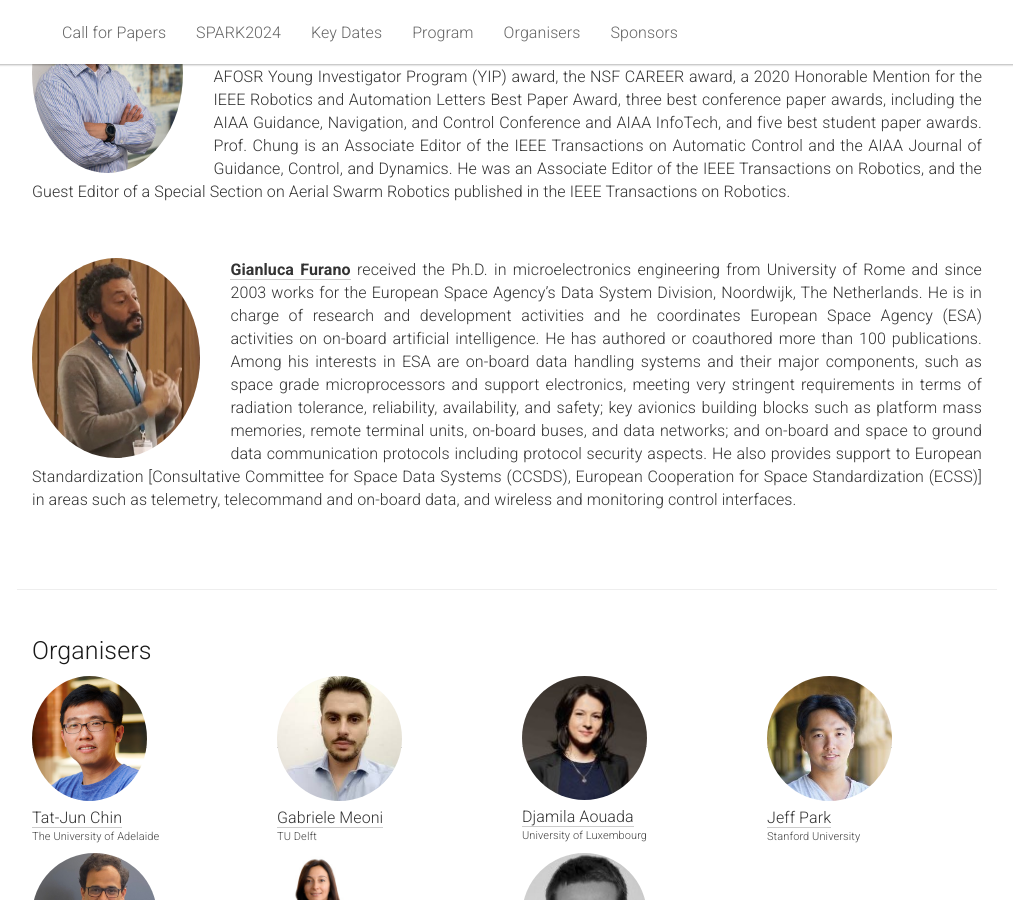
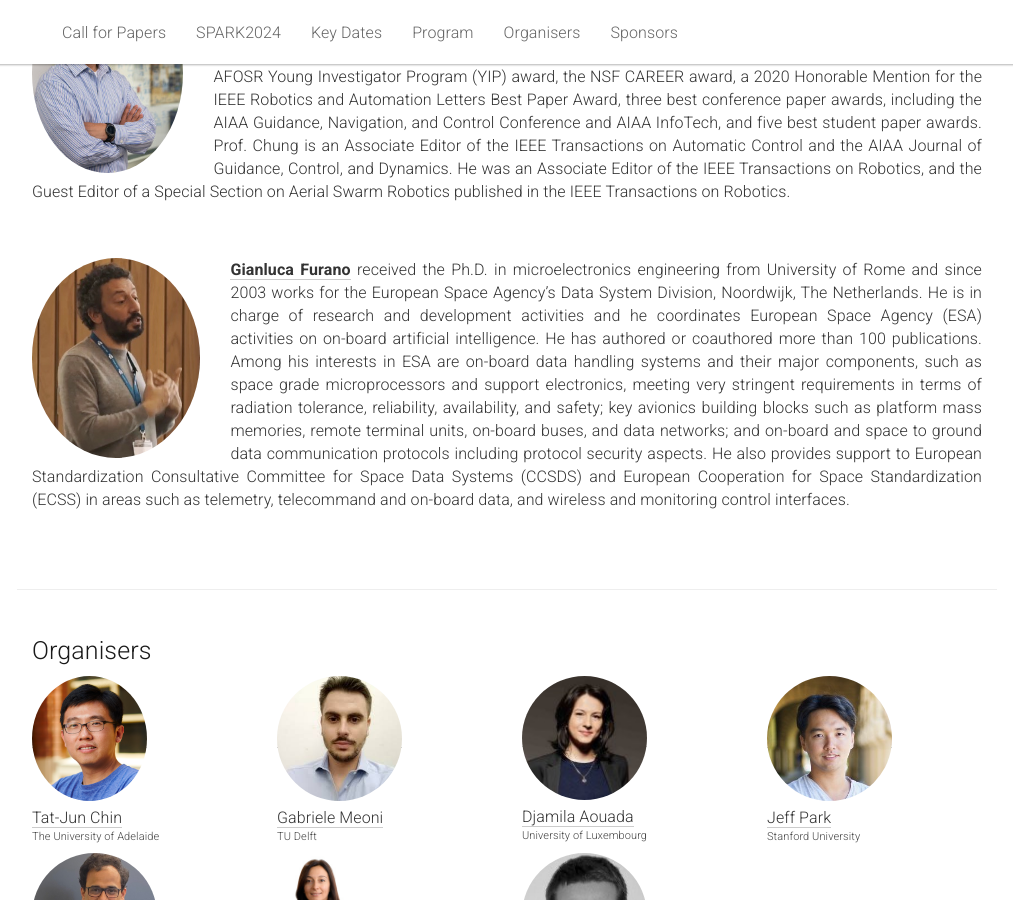
Before and after one commit to AIforSpace/2024, a Jekyll site: the page built from _pages/home.md, in a window 1280 px wide and 900 px high, scrolled down 2366 px. Shown: the whole window, without its empty margins (133-1146 px from the left). Built offline with Jekyll 4.4.1, drawn with Linux system fonts in a browser that asks for light colours.

Commit message:
Update home.md

```diff
--- a/_pages/home.md
+++ b/_pages/home.md
@@ -191,7 +191,7 @@ acknowledgements: ""
   <div class="col-md-12" id="Gianluca">
     <a href="https://connectivity.esa.int/contacts/gianluca-furano"><img class="people-pic-big" style="float:left;margin-right:30px;" src="{{ "/static/img/speakers/gianluca.jpeg" | prepend:site.baseurl }}"></a>
     <p>
-      <b><a href="https://connectivity.esa.int/contacts/gianluca-furano">Gianluca Furano</a></b> received the Ph.D. in microelectronics engineering from University of Rome and since 2003 works for the European Space Agency’s Data System Division, Noordwijk, The Netherlands. He is in charge of research and development activities and he coordinates European Space Agency (ESA) activities on on-board artificial intelligence. He has authored or coauthored more than 100 publications. Among his interests in ESA are on-board data handling systems and their major components, such as space grade microprocessors and support electronics, meeting very stringent requirements in terms of radiation tolerance, reliability, availability, and safety; key avionics building blocks such as platform mass memories, remote terminal units, on-board buses, and data networks; and on-board and space to ground data communication protocols including protocol security aspects. He also provides support to European Standardization [Consultative Committee for Space Data Systems (CCSDS), European Cooperation for Space Standardization (ECSS)] in areas such as telemetry, telecommand and on-board data, and wireless and
+      <b><a href="https://connectivity.esa.int/contacts/gianluca-furano">Gianluca Furano</a></b> received the Ph.D. in microelectronics engineering from University of Rome and since 2003 works for the European Space Agency’s Data System Division, Noordwijk, The Netherlands. He is in charge of research and development activities and he coordinates European Space Agency (ESA) activities on on-board artificial intelligence. He has authored or coauthored more than 100 publications. Among his interests in ESA are on-board data handling systems and their major components, such as space grade microprocessors and support electronics, meeting very stringent requirements in terms of radiation tolerance, reliability, availability, and safety; key avionics building blocks such as platform mass memories, remote terminal units, on-board buses, and data networks; and on-board and space to ground data communication protocols including protocol security aspects. He also provides support to European Standardization Consultative Committee for Space Data Systems (CCSDS) and European Cooperation for Space Standardization (ECSS) in areas such as telemetry, telecommand and on-board data, and wireless and
 monitoring control interfaces.
     </p>
   </div>
```
